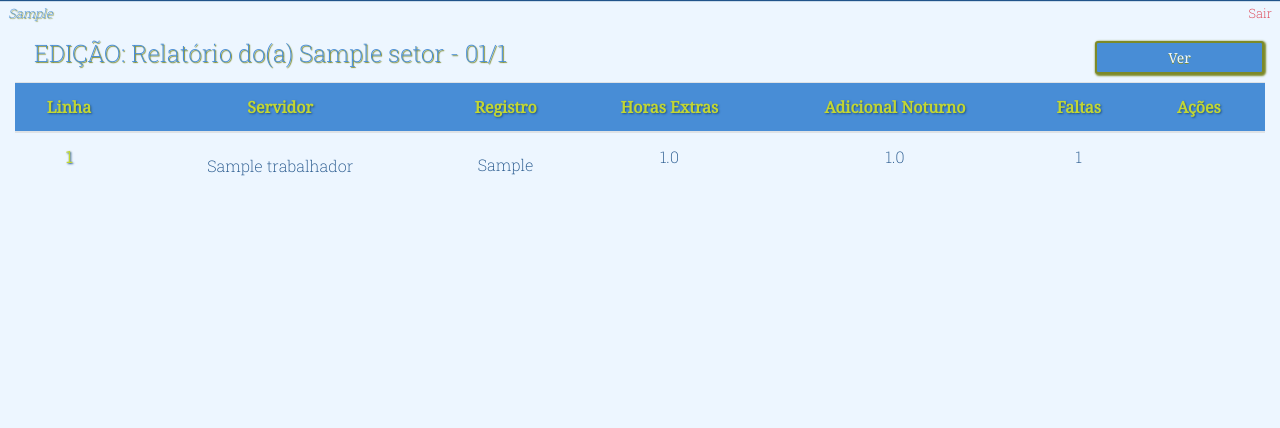
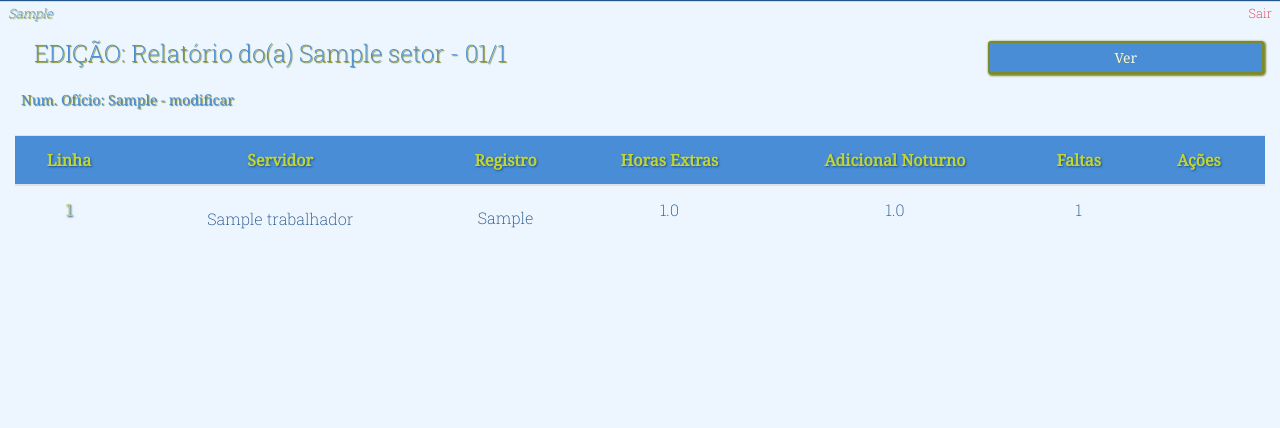
Before and after one commit to Gustavo-Ennes/feriapp, a Django app: page /relatorio-edicao/1 in a window 1280 px wide. Shown: the part 58-486 px from the top of the page. Run offline with Django 3.2, Linux system fonts and the light colour scheme; a user stored in the database is signed in; tables that the repository leaves empty hold one stand-in row (values such as "Sample post"); style sheets or scripts are compiled from the project's sources; parts of the project's set-up code (start-up, migrations or seed data) failed here and were passed over; some libraries are stand-ins or nearby versions; some web fonts are replaced.

Commit message:
num_oficio, registro em tabela relatórios

```diff
--- a/app/models.py
+++ b/app/models.py
@@ -38,6 +38,7 @@ class Trabalhador(models.Model):
 
     nome = models.CharField(max_length=100, unique=True)
     matricula = models.CharField(unique=True, max_length=15)
+    registro = models.CharField(max_length=15)
     funcao = models.CharField(max_length=50)
     setor = models.ForeignKey(Setor, on_delete=models.SET_NULL, null=True)
     data_admissao = models.DateTimeField()
@@ -275,7 +276,7 @@ class Relatorio(models.Model):
     setor = models.ForeignKey(Setor, on_delete=models.SET_NULL, null=True)
     linhas = models.ManyToManyField(LinhaRelatorio, blank=True)
     estado = models.CharField(max_length=100, default="vazio")
-    num_oficio = models.IntegerField(validators=[MinValueValidator(0)])
+    num_oficio = models.CharField(max_length=10)
     mes = models.IntegerField(
         default=mes_anterior(),
         validators=[
--- /dev/null
+++ b/app/templates/modals/num_oficio.html
@@ -0,0 +1,36 @@
+
+<button class="btn btn-sm btn-transparent mb-1"  data-toggle="modal" data-target="#modalEditarNumOficio">
+    <p class="text-primary">Num. Ofício: {{ relatorio.num_oficio }} - modificar</p>
+</button>
+
+<div class="modal fade" id="modalEditarNumOficio" tabindex="-1" role="dialog" aria-labelledby="modalEditarNumOficioLabel" aria-hidden="true">
+    <div class="modal-dialog" role="document">
+      <div class="modal-content">
+        <div class="modal-header">
+          <h5 class="modal-title" id="modalEditarNumOficioLabel">Editar Número de Ofício</h5>
+          <button type="button" class="close" data-dismiss="modal" aria-label="Close">
+            <span aria-hidden="true">&times;</span>
+          </button>
+        </div>
+
+
+        <form action="{% url 'modifica_relatorio' %}" method="POST" enctype="multipart/form-data" class="text-left">
+            {% csrf_token %}
+            <div class="modal-body">
+
+                <p>Insira o novo número de indentificação do ofício para o relatório de {{relatorio.mes}}\{{relatorio.ano}}, do(a) {{relatorio.setor.nome}}</p>
+                <input name="num_oficio" value="{{ relatorio.num_oficio }}" class="form-control my-4 text-success">
+                <input type="hidden" name="tipo" value="num_oficio">
+                <input type="hidden" name="relatorio_id" value="{{relatorio.id}}"
+
+            </div>
+            <div class="modal-footer">
+                <button type="button" class="btn btn-danger" data-dismiss="modal">Cancelar</button>
+                <button class="btn btn-success" type='submit'>Atualizar Relatório</button>
+            </div>
+        </form>
+
+
+      </div>
+    </div>
+</div>
--- a/app/templates/relatorio_edicao.html
+++ b/app/templates/relatorio_edicao.html
@@ -6,12 +6,17 @@
 
   <div class="header-gradient">
     <div class="row justify-content-center align-items-center">
-      <div class="col-10">
-        <h4 class="text-primary ml-4">EDIÇÃO: Relatório do(a) {{ relatorio.setor.nome }} - {% if relatorio.mes < 10 %}0{% endif %}{{ relatorio.mes }}/{{ relatorio.ano }}</h4>
+      <div class="col-9 form-inline">
+        <h4 class="text-primary ml-4">
+          EDIÇÃO: Relatório do(a) {{ relatorio.setor.nome }} - {% if relatorio.mes < 10 %}0{% endif %}{{ relatorio.mes }}/{{ relatorio.ano }}
+        </h4>
       </div>
-      <div class="col-2">
+      <div class="col-3">
         <div class="m-2">
         <a href="{% url 'pdf' 'relatorio' relatorio.id %}" class='btn btn-sm btn-block btn-primary'>Ver</a></div>
+      </div>
+      <div class="col-12">
+        {% include 'modals/num_oficio.html' %}
       </div>
     </div>
   </div>
--- a/app/templatetags/filtros.py
+++ b/app/templatetags/filtros.py
@@ -156,3 +156,7 @@ def mes_escrito(num):
 @register.filter(name='has_group')
 def has_group(user, group_name):
     return user.groups.filter(name=group_name).exists()
+
+@register.filter
+def num_oficio_do_setor(setor):
+    return Relatorio.vigentes.em_aberto().get(setor=setor).num_oficio
--- a/app/views.py
+++ b/app/views.py
@@ -604,7 +604,7 @@ def soma_justificativas(request):
 
     elif request.method == 'POST':
         trabalhadores = Trabalhador.objects.all()
-        linhas = []
+
 
         for trabalhador in trabalhadores:
             string = str(trabalhador.id) + "horas"
@@ -622,7 +622,16 @@ def soma_justificativas(request):
                 relatorio.linhas.add(linha)
                 if relatorio.estado == 'vazio':
                     relatorio.estado = 'justificativas'
+
                 relatorio.save()
+
+        for setor in Setor.objects.all():
+            string = "num_oficio-" + str(setor.id)
+            if string in request.POST:
+                relatorio = Relatorio.vigentes.em_aberto().get(setor=setor)
+                if relatorio:
+                    relatorio.num_oficio = request.POST[string]
+                    relatorio.save()
 
         messages.success(request, "Soma das justificativas concluída")
         return redirect('index')
@@ -640,6 +649,10 @@ def soma_horas(request):
             return redirect('soma_justificativas')
 
         for relatorio in relatorios_deste_mes:
+            string = 'num_oficio-' + str(relatorio.setor.id)
+            if string in request.POST:
+                relatorio.num_oficio = request.POST[string]
+                relatorio.save()
             if relatorio.estado == "vazio":
                 messages.warning(request,
                                  "Algum relatório deste mês não possui as somas das justificativas ainda. Some as justificativas")
@@ -991,23 +1004,16 @@ def busca_relatorio(request, setor, mes=datetime.now().month, ano=datetime.now()
 @permission_required('app.add_relatorio')
 def relatorio_edicao(request, relatorio_id):
     if request.method == 'GET':
-        relatorio = None
         data = datetime.now()
-        relatorios = []
-
-        # try:
         relatorio = Relatorio.objects.get(id=relatorio_id)
         relatorios = Relatorio.vigentes.all()
-
-        # except Exception as e:
-        # messages.error(request, "Relatório id=%d: %s" % (relatorio_id, e))
-        # return redirect('relatorios')
 
         context = {
             'relatorio': relatorio,
             'relatorios': relatorios.exclude(id=relatorio_id),
             'todos_relatorios': relatorios
         }
+
         return render(request, 'relatorio_edicao.html', context)
 
 
@@ -1016,22 +1022,34 @@ def relatorio_edicao(request, relatorio_id):
 def modifica_relatorio(request):
     if request.method == 'POST':
         tipo = request.POST['tipo']
-        linha_id = int(request.POST['linha_id'])
+        linha_id = None
         linha = None
 
-        try:
-            linha = LinhaRelatorio.objects.get(id=linha_id)
-        except:
-            messages.error(request, "Não existe tal linha no banco de dados")
-            return redirect('relatorios')
+        if 'linha_id' in request.POST:
+            linha_id = int(request.POST['linha_id'])
 
-        relatorio = Relatorio.vigentes.em_aberto().filter(Q(linhas__trabalhador=linha.trabalhador))
-        if relatorio:
-            if relatorio[0].estado == 'oficial':
-                messages.warning(request, "Os relatórios deste mês já foram finalizados e não podem ser editados")
+            try:
+                linha = LinhaRelatorio.objects.get(id=linha_id)
+            except:
+                messages.error(request, "Não existe tal linha no banco de dados")
                 return redirect('relatorios')
 
-        if tipo == 'horas_extras':
+            relatorio = Relatorio.vigentes.em_aberto().filter(Q(linhas__trabalhador=linha.trabalhador))
+            if relatorio:
+                if relatorio[0].estado == 'oficial':
+                    messages.warning(request, "Os relatórios deste mês já foram finalizados e não podem ser editados")
+                    return redirect('relatorios')
+
+        if tipo == 'num_oficio':
+            relatorio_id = int(request.POST['relatorio_id'])
+            relatorio = Relatorio.vigentes.all().get(id=relatorio_id)
+            num_oficio = request.POST['num_oficio']
+            relatorio.num_oficio = num_oficio
+            relatorio.save()
+            messages.success(request, "Você trocou o número de ofício do relatório #%d para %s" % (relatorio_id, num_oficio))
+            return redirect('relatorio_edicao', relatorio_id=relatorio.id)
+
+        elif tipo == 'horas_extras':
 
             if linha:
                 horas = float(request.POST['qtd_horas_extras-%s' % str(linha_id)])
```
Also changed, not shown: app/pdf.py (+13 -19 lines), app/templates/cards/soma_horas_setor.html (+12 -0 lines), app/templates/cards/soma_justificativa_setor.html (+18 -3 lines), app/migrations/0023_auto_20200714_0845.py (added), app/migrations/0024_trabalhador_registro.py (added), app/templates/modals/data.html (indentation only), 1 other file.
